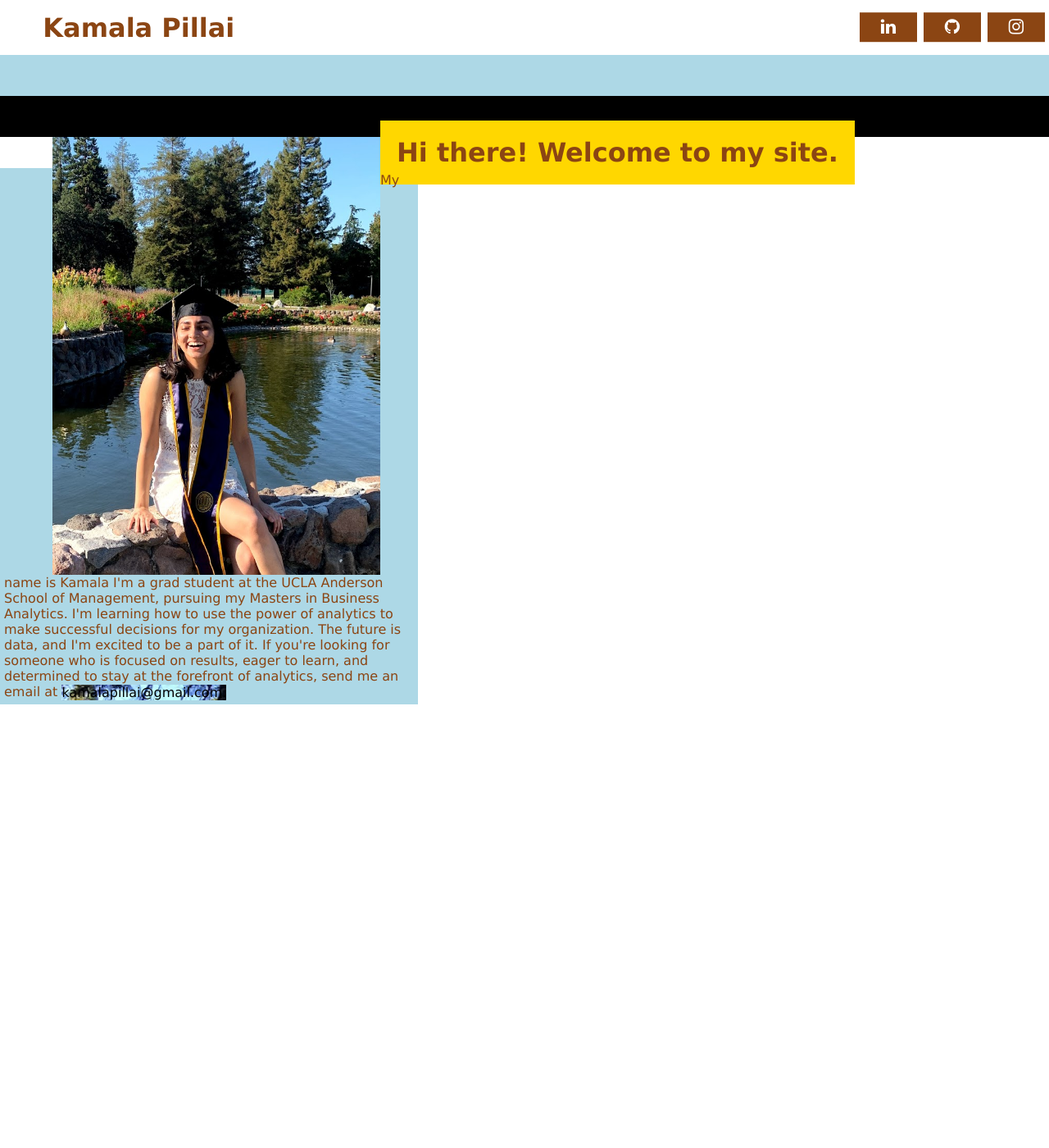
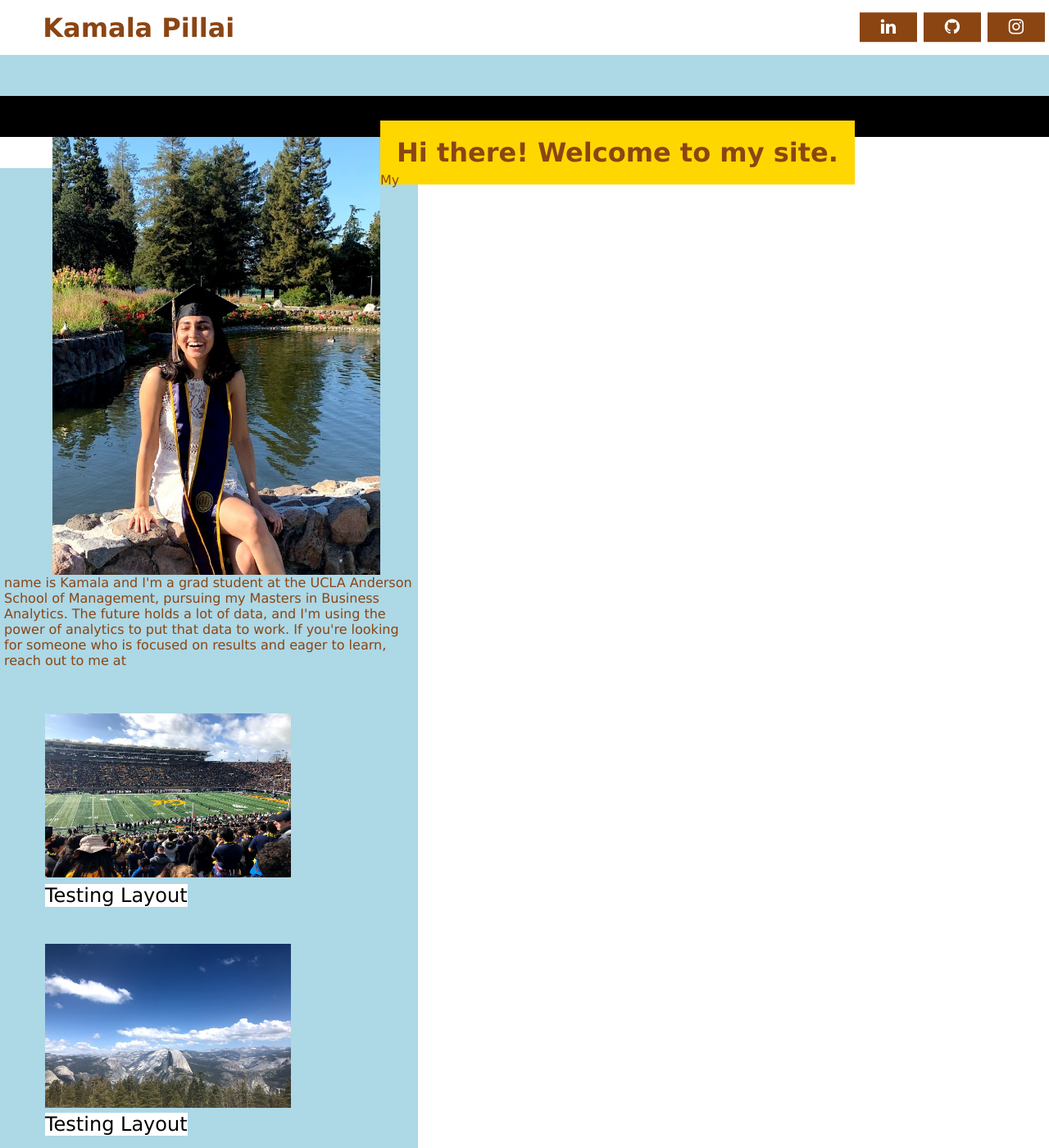
Before and after one commit to kpill/kpill.github.io, a Jekyll site: the page built from index.html, in a window 1280 px wide and 1400 px high. Shown: the whole window at 82% size. Built offline with Jekyll 4.4.1, drawn with Linux system fonts in a browser that asks for light colours; some of the changed text lies outside the part shown.

Commit message:
Update index.html

```diff
--- a/index.html
+++ b/index.html
@@ -11,10 +11,9 @@
 <div class="yellow-box">Hi there! Welcome to my site.</div>
 
 
-<div class="blue-text-box">My name is Kamala I'm a grad student at the UCLA Anderson School of Management, pursuing my Masters in Business Analytics.
-I'm learning how to use the power of analytics to make successful decisions for my organization. The future is data, and I'm
-excited to be a part of it. If you're looking for someone who is focused on results, eager to learn, and determined to stay at the
-forefront of analytics, send me an email at <a class="welcome" href="mailto:kamalapillai@gmail.com">kamalapillai@gmail.com.</a></div>
+<div class="blue-text-box">My name is Kamala and I'm a grad student at the UCLA Anderson School of Management, pursuing my Masters in Business Analytics.
+The future holds a lot of data, and I'm using the power of analytics to put that data to work. If you're looking for someone who is focused on
+results and eager to learn, reach out to me at <a class="welcome" href="mailto:kamalapillai@gmail.com>kamalapillai@gmail.com.</a></div>
 
 <!--
 <embed src="/Kamala-Pillai-Resume.pdf" width="800px" height="1100px" />
```
